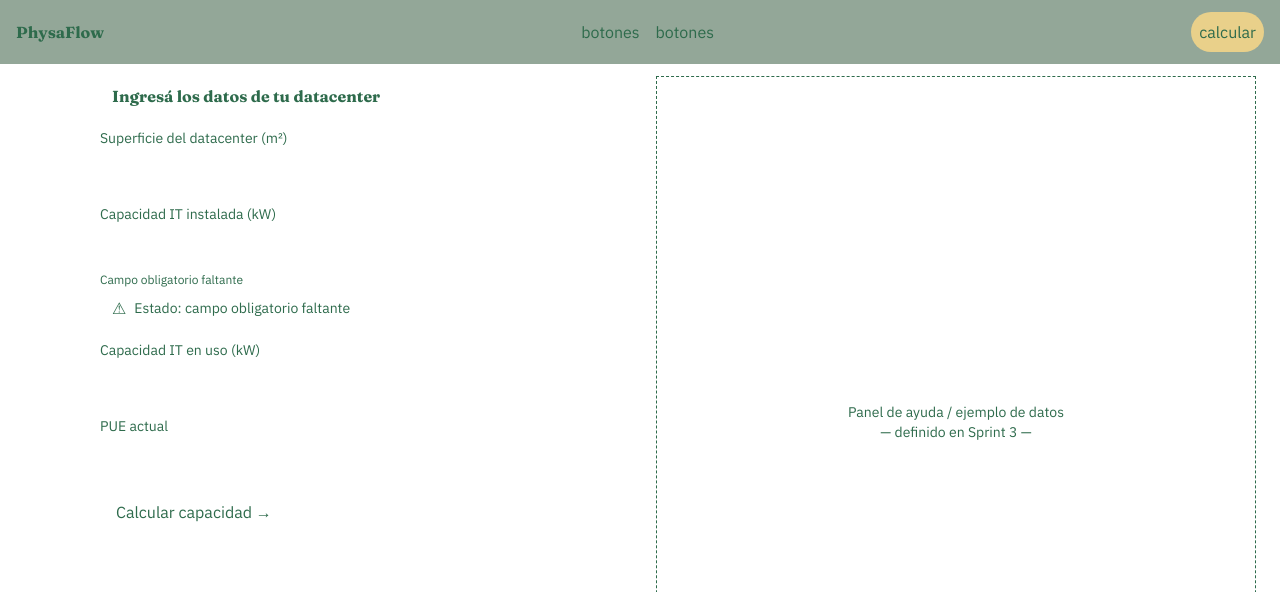
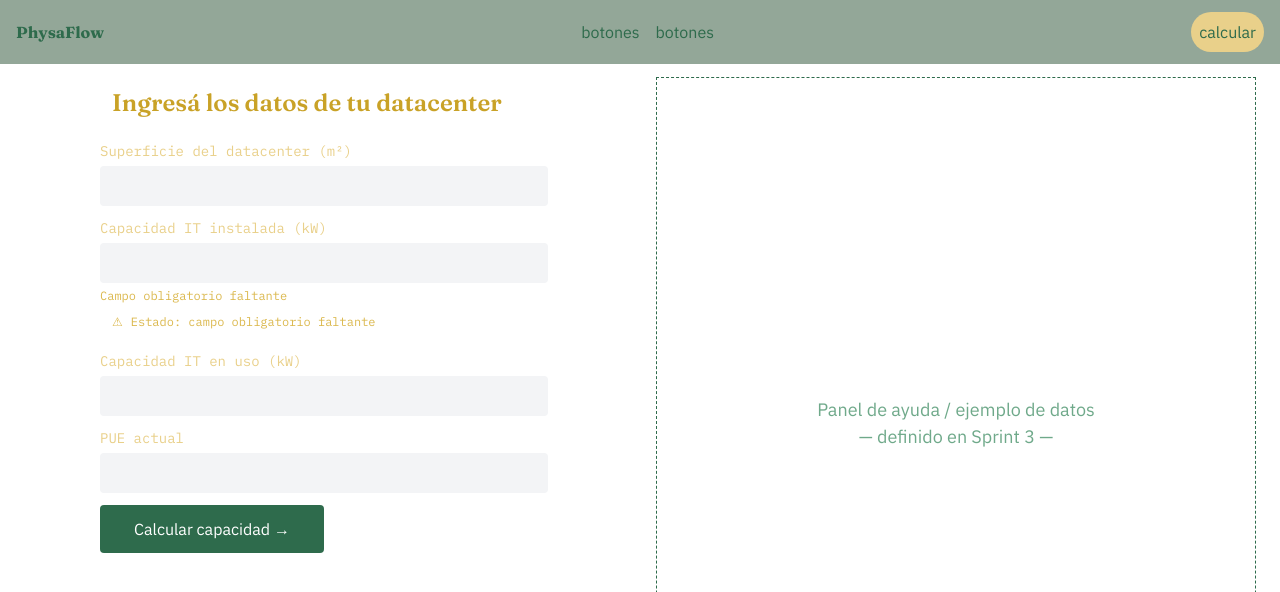
Before and after one commit to No-Country-simulation/-S07-26-Team-12-PhysaFlow, a React (Vite) app in the folder frontend/: page /form in a window 1280 px wide. Shown: the top 592 px of the page. Built offline with nearby package versions, Linux system fonts and the light colour scheme.

Commit message:
feat(frontend): implement design system styles

```diff
--- a/frontend/src/features/calculator/components/inputsform/calculateButton.jsx
+++ b/frontend/src/features/calculator/components/inputsform/calculateButton.jsx
@@ -1,6 +1,6 @@
 export default function CalculateButton({ label = "Calcular capacidad →" }) {
   return (
-    <button type="submit" className="px-4 py-2 w-fit">
+    <button type="submit" className="w-1/2 bg-green-dark rounded p-3 text-white text-center block">
       {label}
     </button>
   );
--- a/frontend/src/features/calculator/components/inputsform/errorMessage.jsx
+++ b/frontend/src/features/calculator/components/inputsform/errorMessage.jsx
@@ -6,8 +6,8 @@ export default function ErrorMessage({
 
   return (
     <div className="w-full px-3 py-2 flex items-center gap-2">
-      <span aria-hidden="true">⚠</span>
-      <p className="text-sm">{message}</p>
+      <span aria-hidden="true" className="data-small">⚠</span>
+      <p className="data-small">{message}</p>
     </div>
   );
 }
--- a/frontend/src/features/calculator/components/inputsform/fields.jsx
+++ b/frontend/src/features/calculator/components/inputsform/fields.jsx
@@ -7,7 +7,7 @@ export default function Fields({
 }) {
   return (
     <div className="flex flex-col gap-1 w-full">
-      <label htmlFor={name} className="text-sm">
+      <label htmlFor={name} className="label-eyebrow">
         {label}
       </label>
 
@@ -16,13 +16,13 @@ export default function Fields({
         name={name}
         type={type}
         placeholder={placeholder}
-        className="w-full px-3 py-2"
+        className="w-full px-3 py-2 bg-gray-100 rounded"
         // value, onChange, etc. se conectan más adelante
       />
 
       {/* Placeholder estático del estado de error individual del campo (opcional) */}
       {hasError && (
-        <span className="text-xs">Campo obligatorio faltante</span>
+        <span className="data-small">Campo obligatorio faltante</span>
       )}
     </div>
   );
--- a/frontend/src/features/calculator/components/inputsform/inputForm.jsx
+++ b/frontend/src/features/calculator/components/inputsform/inputForm.jsx
@@ -6,7 +6,7 @@ import CalculateButton from "./CalculateButton";
 export default function InputForm() {
   return (
     <form className="flex flex-col gap-3 w-full max-w-md">
-      <h2 className="px-3 py-2">Ingresá los datos de tu datacenter</h2>
+      <h2 className="display-h2 px-3 py-2">Ingresá los datos de tu datacenter</h2>
 
       <Fields
         label="Superficie del datacenter (m²)"
--- a/frontend/src/features/calculator/pages/calculatorPage.jsx
+++ b/frontend/src/features/calculator/pages/calculatorPage.jsx
@@ -5,8 +5,8 @@ export default function CalculatorPage() {
     <div className="w-full min-h-screen flex flex-col">
       {/* Header — logo + volver */}
       <header className="w-full flex items-center px-4 py-3">
-        <span className="text-sm">Header — logo</span>
-        <span className="text-sm ml-4">&larr; Volver</span>
+        <span className="label-eyebrow">Header — logo</span>
+        <span className="label-eyebrow ml-4">&larr; Volver</span>
       </header>
 
       {/* Contenido principal: formulario + panel de ayuda */}
@@ -18,7 +18,7 @@ export default function CalculatorPage() {
 
         {/* Columna derecha: panel de ayuda / ejemplo de datos */}
         <aside className="w-full md:w-1/2 flex items-center justify-center border border-dashed min-h-[300px]">
-          <p className="text-sm text-center">
+          <p className="body-large text-center">
             Panel de ayuda / ejemplo de datos
             <br />
             — definido en Sprint 3 —
```
